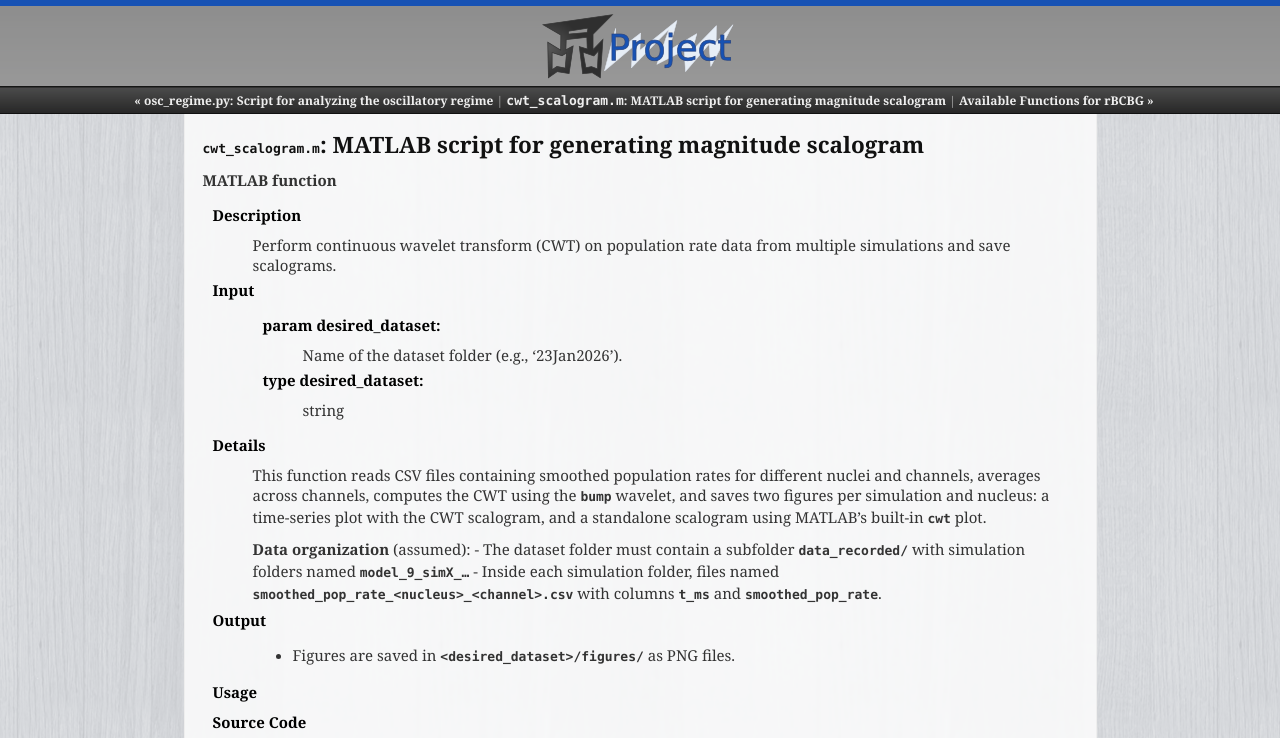
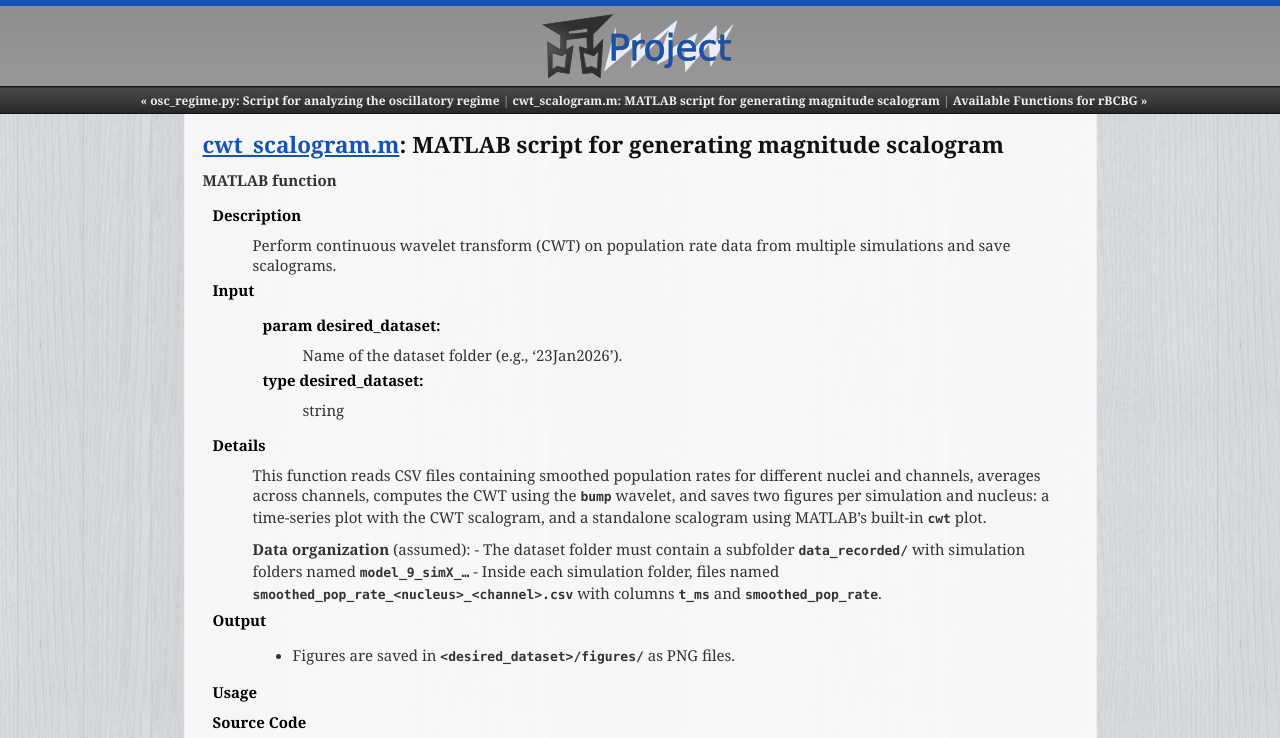
Before and after one commit to neuralmodelling/analyseur, a Sphinx documentation site: the page built from docs/scripts/cbgtc/cwt_scalogram.rst, in a window 1280 px wide, cut to the strip 0-738 px from the top of the page. Built offline with Sphinx 7.4.7, drawn with Linux system fonts in a browser that asks for light colours; part of the change alters nothing that is shown.

```diff
--- a/docs/scripts/cbgtc/cwt_scalogram.rst
+++ b/docs/scripts/cbgtc/cwt_scalogram.rst
@@ -1,5 +1,5 @@
-`cwt_scalogram.m`: MATLAB script for generating magnitude scalogram
-===================================================================
+`cwt_scalogram.m <https://github.com/neuralmodelling/analyseur/blob/main/scripts/cbgtc/cwt_scalogram.m>`_: MATLAB script for generating magnitude scalogram
+===========================================================================================================================================================
 
 **MATLAB function**
 
```
